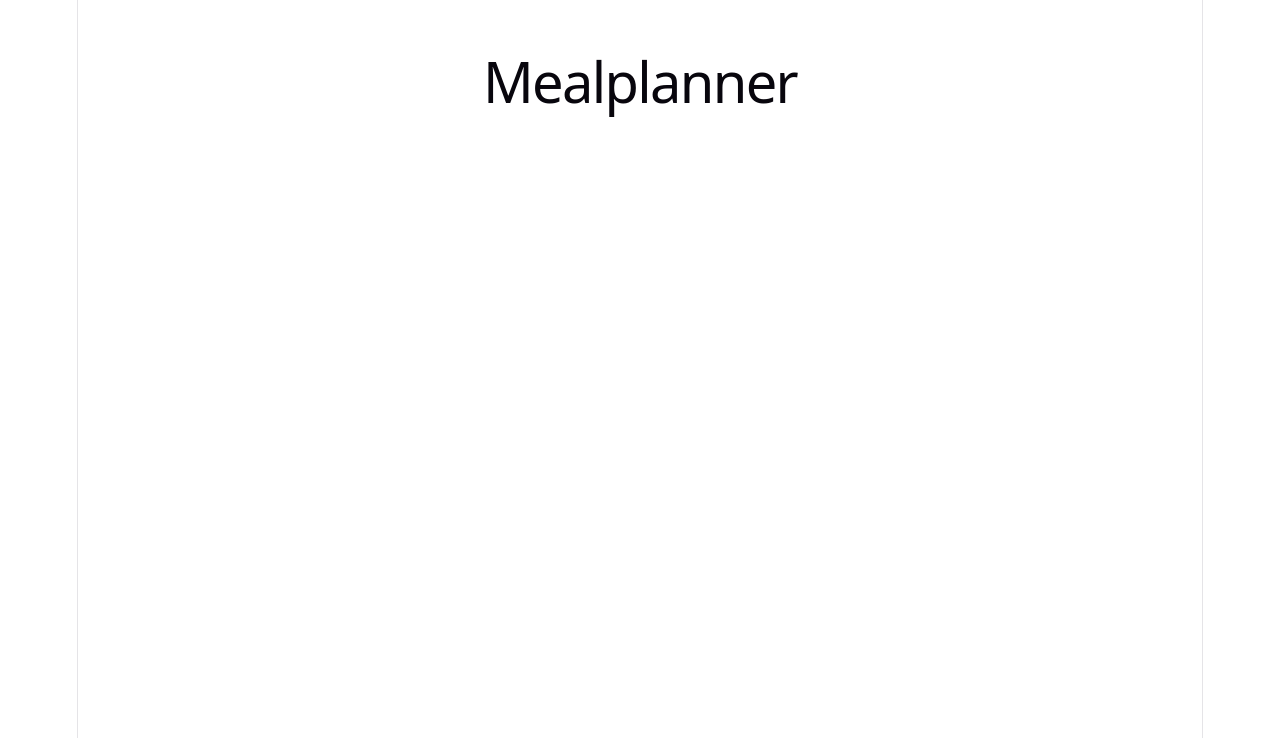
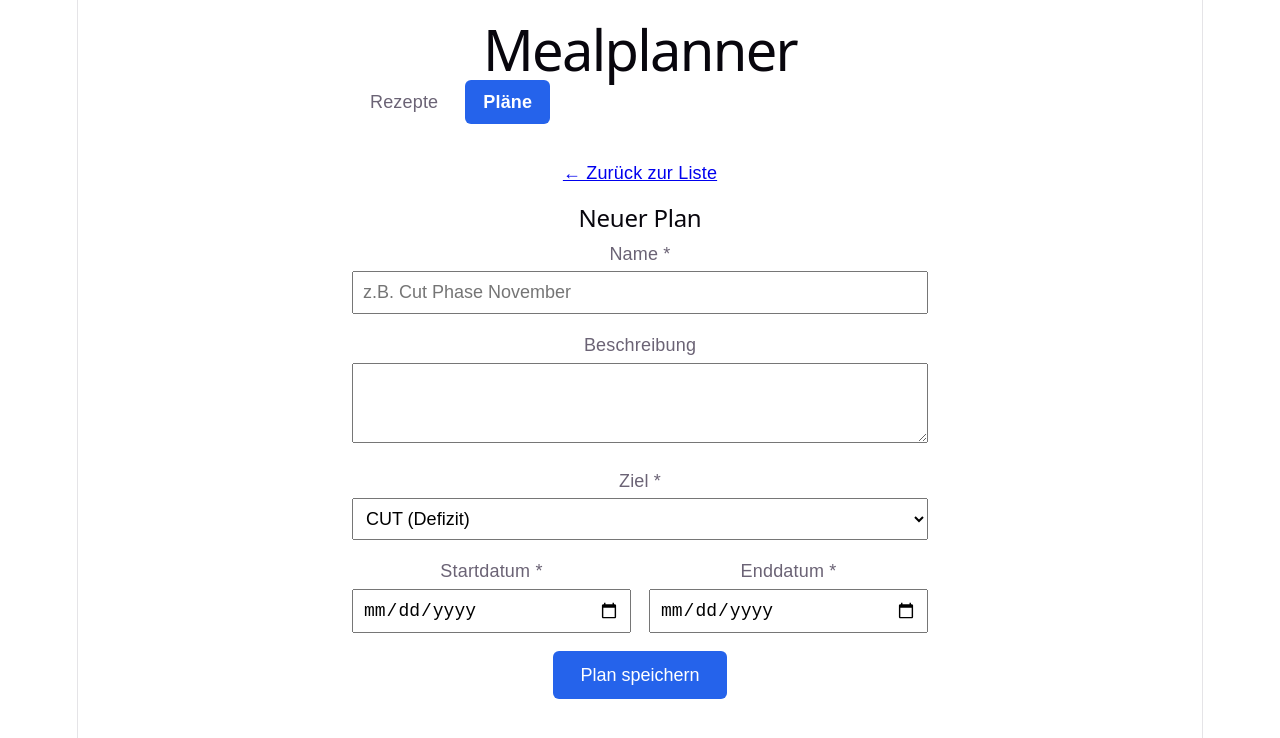
Before and after one commit to ayMischa/mealplanner, a React app in the folder frontend/: page /meal-plans/new in a window 1280 px wide. Before the commit this address had no page. Shown: the top 738 px of the page. Built offline with nearby package versions, Linux system fonts and the light colour scheme; the HTML template or start-up script is replaced by a standard one.

Commit message:
Add navigation header, meal plan list and meal plan creation form

```diff
--- a/frontend/src/App.jsx
+++ b/frontend/src/App.jsx
@@ -1,24 +1,37 @@
-import { BrowserRouter, Routes, Route } from 'react-router-dom';
+import { BrowserRouter, Routes, Route, NavLink } from 'react-router-dom';
 import RecipeList from './components/RecipeList';
 import RecipeDetail from './components/RecipeDetail';
-import RecipeForm from "./components/RecipeForm.jsx";
+import RecipeForm from './components/RecipeForm';
+import MealPlanList from './components/MealPlanList';
+import MealPlanForm from './components/MealPlanForm';
 
 function App() {
+    const navLinkStyle = ({ isActive }) => ({
+        padding: '0.5rem 1rem',
+        textDecoration: 'none',
+        color: isActive ? 'white' : 'inherit',
+        background: isActive ? '#2563eb' : 'transparent',
+        borderRadius: '6px',
+        fontWeight: isActive ? 600 : 400
+    });
+
     return (
         <BrowserRouter>
-            <div style={
-                {
-                    padding: '2rem',
-                    fontFamily: 'sans-serif',
-                    maxWidth: '800px',
-                    margin: '0 auto'
-                }
-            }>
-                <h1>Mealplanner</h1>
+            <div style={{ padding: '2rem', fontFamily: 'sans-serif', maxWidth: '800px', margin: '0 auto' }}>
+                <header style={{ marginBottom: '2rem' }}>
+                    <h1 style={{ margin: '0 0 1rem 0' }}>Mealplanner</h1>
+                    <nav style={{ display: 'flex', gap: '0.5rem' }}>
+                        <NavLink to="/" style={navLinkStyle} end>Rezepte</NavLink>
+                        <NavLink to="/meal-plans" style={navLinkStyle}>Pläne</NavLink>
+                    </nav>
+                </header>
+
                 <Routes>
                     <Route path="/" element={<RecipeList />} />
                     <Route path="/recipes/new" element={<RecipeForm />} />
                     <Route path="/recipes/:id" element={<RecipeDetail />} />
+                    <Route path="/meal-plans" element={<MealPlanList />} />
+                    <Route path="/meal-plans/new" element={<MealPlanForm />} />
                 </Routes>
             </div>
         </BrowserRouter>
--- /dev/null
+++ b/frontend/src/components/MealPlanForm.jsx
@@ -0,0 +1,167 @@
+import { useState } from 'react';
+import { useNavigate, Link } from 'react-router-dom';
+
+function MealPlanForm() {
+    const navigate = useNavigate();
+    const [form, setForm] = useState({
+        name: '',
+        description: '',
+        goal: 'CUT',
+        startDate: '',
+        endDate: ''
+    });
+    const [submitting, setSubmitting] = useState(false);
+    const [error, setError] = useState(null);
+
+    function handleChange(e) {
+        setForm({ ...form, [e.target.name]: e.target.value });
+    }
+
+    async function handleSubmit(e) {
+        e.preventDefault();
+        setSubmitting(true);
+        setError(null);
+
+        const payload = {
+            name: form.name,
+            description: form.description || null,
+            goal: form.goal,
+            startDate: form.startDate,
+            endDate: form.endDate
+        };
+
+        try {
+            const response = await fetch('http://localhost:8080/api/meal-plans', {
+                method: 'POST',
+                headers: { 'Content-Type': 'application/json' },
+                body: JSON.stringify(payload)
+            });
+
+            if (!response.ok) {
+                if (response.status === 400) {
+                    throw new Error('Bitte alle Pflichtfelder ausfüllen');
+                }
+                throw new Error(`HTTP ${response.status}`);
+            }
+
+            navigate('/meal-plans');
+        } catch (err) {
+            setError(err.message);
+        } finally {
+            setSubmitting(false);
+        }
+    }
+
+    const inputStyle = {
+        width: '100%',
+        padding: '0.5rem',
+        fontSize: '1rem',
+        boxSizing: 'border-box',
+        marginTop: '0.25rem'
+    };
+
+    return (
+        <div>
+            <Link to="/meal-plans" style={{ display: 'inline-block', marginBottom: '1rem' }}>
+                ← Zurück zur Liste
+            </Link>
+
+            <h2 style={{ marginTop: 0 }}>Neuer Plan</h2>
+
+            <form onSubmit={handleSubmit}>
+                <div style={{ marginBottom: '1rem' }}>
+                    <label>
+                        Name *
+                        <input
+                            type="text"
+                            name="name"
+                            value={form.name}
+                            onChange={handleChange}
+                            required
+                            placeholder="z.B. Cut Phase November"
+                            style={inputStyle}
+                        />
+                    </label>
+                </div>
+
+                <div style={{ marginBottom: '1rem' }}>
+                    <label>
+                        Beschreibung
+                        <textarea
+                            name="description"
+                            value={form.description}
+                            onChange={handleChange}
+                            rows={3}
+                            style={inputStyle}
+                        />
+                    </label>
+                </div>
+
+                <div style={{ marginBottom: '1rem' }}>
+                    <label>
+                        Ziel *
+                        <select
+                            name="goal"
+                            value={form.goal}
+                            onChange={handleChange}
+                            required
+                            style={inputStyle}
+                        >
+                            <option value="CUT">CUT (Defizit)</option>
+                            <option value="BULK">BULK (Überschuss)</option>
+                            <option value="MAINTAIN">MAINTAIN (Erhalt)</option>
+                        </select>
+                    </label>
+                </div>
+
+                <div style={{ display: 'flex', gap: '1rem', marginBottom: '1rem' }}>
+                    <label style={{ flex: 1 }}>
+                        Startdatum *
+                        <input
+                            type="date"
+                            name="startDate"
+                            value={form.startDate}
+                            onChange={handleChange}
+                            required
+                            style={inputStyle}
+                        />
+                    </label>
+                    <label style={{ flex: 1 }}>
+                        Enddatum *
+                        <input
+                            type="date"
+                            name="endDate"
+                            value={form.endDate}
+                            onChange={handleChange}
+                            required
+                            style={inputStyle}
+                        />
+                    </label>
+                </div>
+
+                {error && (
+                    <p style={{ color: 'crimson', marginBottom: '1rem' }}>{error}</p>
+                )}
+
+                <button
+                    type="submit"
+                    disabled={submitting}
+                    style={{
+                        padding: '0.75rem 1.5rem',
+                        fontSize: '1rem',
+                        background: '#2563eb',
+                        color: 'white',
+                        border: 'none',
+                        borderRadius: '6px',
+                        cursor: submitting ? 'not-allowed' : 'pointer',
+                        opacity: submitting ? 0.6 : 1
+                    }}
+                >
+                    {submitting ? 'Speichere...' : 'Plan speichern'}
+                </button>
+            </form>
+        </div>
+    );
+}
+
+export default MealPlanForm;
--- /dev/null
+++ b/frontend/src/components/MealPlanList.jsx
@@ -0,0 +1,91 @@
+import { useState, useEffect } from 'react';
+import { Link } from 'react-router-dom';
+
+function MealPlanList() {
+    const [plans, setPlans] = useState([]);
+    const [loading, setLoading] = useState(true);
+    const [error, setError] = useState(null);
+
+    useEffect(() => {
+        async function fetchPlans() {
+            try {
+                const response = await fetch('http://localhost:8080/api/meal-plans');
+                if (!response.ok) throw new Error(`HTTP ${response.status}`);
+                const data = await response.json();
+                setPlans(data);
+            } catch (err) {
+                setError(err.message);
+            } finally {
+                setLoading(false);
+            }
+        }
+        fetchPlans();
+    }, []);
+
+    let content;
+    if (loading) {
+        content = <p>Lädt Pläne...</p>;
+    } else if (error) {
+        content = <p style={{ color: 'crimson' }}>Fehler: {error}</p>;
+    } else if (plans.length === 0) {
+        content = <p>Noch keine Pläne. Leg einen neuen an.</p>;
+    } else {
+        content = (
+            <ul style={{ listStyle: 'none', padding: 0 }}>
+                {plans.map(plan => (
+                    <li
+                        key={plan.id}
+                        style={{
+                            border: '1px solid #ddd',
+                            borderRadius: '8px',
+                            padding: '1rem',
+                            marginBottom: '0.75rem'
+                        }}
+                    >
+                        <h3 style={{ margin: '0 0 0.5rem 0' }}>{plan.name}</h3>
+                        <div style={{ color: '#666', fontSize: '0.9rem', marginBottom: '0.25rem' }}>
+                            Ziel: <strong>{plan.goal}</strong>
+                        </div>
+                        <div style={{ color: '#666', fontSize: '0.9rem' }}>
+                            {plan.startDate} – {plan.endDate}
+                        </div>
+                        {plan.description && (
+                            <div style={{ marginTop: '0.5rem', fontSize: '0.9rem' }}>
+                                {plan.description}
+                            </div>
+                        )}
+                    </li>
+                ))}
+            </ul>
+        );
+    }
+
+    return (
+        <div>
+            <div style={{
+                display: 'flex',
+                justifyContent: 'space-between',
+                alignItems: 'center',
+                marginBottom: '1rem'
+            }}>
+                <h2 style={{ margin: 0 }}>Pläne</h2>
+                <Link
+                    to="/meal-plans/new"
+                    style={{
+                        padding: '0.5rem 1rem',
+                        background: '#2563eb',
+                        color: 'white',
+                        textDecoration: 'none',
+                        borderRadius: '6px',
+                        fontSize: '0.9rem'
+                    }}
+                >
+                    + Neuer Plan
+                </Link>
+            </div>
+            {content}
+        </div>
+    );
+}
+
+export default MealPlanList;
```
